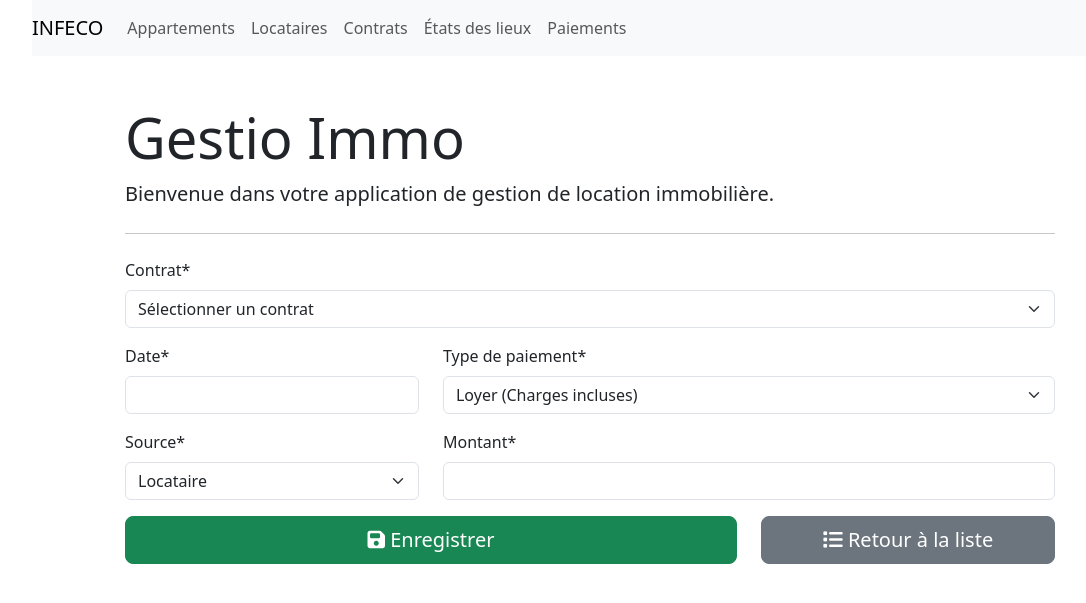
After one commit to luciepellier/app_immo, a Django app: page /payment/ in a window 1280 px wide. The commit adds this page. Shown: the top 603 px of the page, without its empty margins (50-1136 px from the left). Run offline with Django 4.2, Linux system fonts and the light colour scheme; data that the repository does not hold is empty; some libraries are stand-ins or nearby versions.

Commit message:
add, edit and delete payment, form & list

```diff
--- a/project_immo/gestion_immo/forms.py
+++ b/project_immo/gestion_immo/forms.py
@@ -1,5 +1,5 @@
 from django import forms
-from .models import Apartment, Occupant, Contract, ItemsList
+from .models import Apartment, Occupant, Contract, ItemsList, Payment
 
 class ApartmentForm(forms.ModelForm):
     class Meta:
@@ -62,3 +62,20 @@ class ItemsListForm(forms.ModelForm):
     def __init__(self, *args, **kwargs):
         super(ItemsListForm,self).__init__(*args, **kwargs)
         self.fields['contract'].empty_label = 'Sélectionner un contrat'
+
+class PaymentForm(forms.ModelForm):
+
+    class Meta:
+        model = Payment
+        fields = ('contract','date','payment_type', 'payment_source', 'price')
+        labels = {
+            'contract' : 'Contrat',
+            'date' : 'Date',
+            'payment_type' : 'Type de paiement',
+            'payment_source' : 'Source',
+            'price' : 'Montant',
+        }
+
+    def __init__(self, *args, **kwargs):
+        super(PaymentForm,self).__init__(*args, **kwargs)
+        self.fields['contract'].empty_label = 'Sélectionner un contrat'
--- a/project_immo/gestion_immo/models.py
+++ b/project_immo/gestion_immo/models.py
@@ -45,11 +45,11 @@ class Payment(models.Model):
     contract = models.ForeignKey(Contract, on_delete=models.SET_NULL, null=True)
     date = models.DateField()
     class PaymentType(models.TextChoices):
-        DEPOSIT = 'Deposit', _('Deposit payment')
-        RENT = 'Rent', _('Monthly rent payment')
-    payment_type = models.CharField(max_length=7, choices=PaymentType.choices, default=PaymentType.RENT, null=False)
+        GARANTIE = 'Dépôt de garantie', _('Dépôt de garantie')
+        LOYER = 'Loyer (Charges incluses)', _('Loyer (Charges incluses)')
+    payment_type = models.CharField(max_length=25, choices=PaymentType.choices, default=PaymentType.LOYER, null=False)
     class PaymentSource(models.TextChoices):
-        OCCUPANT = 'Occupant', _('From Occupant')
-        OTHER = 'CAF', _('From CAF')
-    payment_source = models.CharField(max_length=8, choices=PaymentSource.choices, default=PaymentSource.OCCUPANT, null=False)
+        LOCATAIRE = 'Locataire', _('Locataire')
+        AUTRE = 'CAF', _('CAF')
+    payment_source = models.CharField(max_length=25, choices=PaymentSource.choices, default=PaymentSource.LOCATAIRE, null=False)
     price = models.DecimalField(max_digits=10, decimal_places=2)
--- a/project_immo/gestion_immo/templates/apartment_management/base.html
+++ b/project_immo/gestion_immo/templates/apartment_management/base.html
@@ -29,6 +29,9 @@
                     <li class="nav-item">
                     <a class="nav-link" href="{% url 'itemslist_list' %}">États des lieux</a>
                     </li>
+                    <li class="nav-item">
+                        <a class="nav-link" href="{% url 'payment_list' %}">Paiements</a>
+                        </li>
                 </ul>
             </div>
         </nav>
--- /dev/null
+++ b/project_immo/gestion_immo/templates/payment_management/payment_form.html
@@ -0,0 +1,35 @@
+{% extends 'apartment_management/base.html' %}
+{% load crispy_forms_tags %}
+
+{% block content %}
+<form action="" method="post" autocomplete="off">
+    {% csrf_token %}
+    {{form.contract|as_crispy_field}}
+    <div class="row">
+        <div class="col-md-4">
+            {{form.date|as_crispy_field}}
+        </div>
+        <div class="col-md-8">
+            {{form.payment_type|as_crispy_field}}
+        </div>
+    </div>
+    <div class="row">
+        <div class="col-md-4">
+            {{form.payment_source|as_crispy_field}}
+        </div>
+        <div class="col-md-8">
+            {{form.price|as_crispy_field}}
+        </div>
+    </div>
+    <div class="row">
+        <div class="col-md-8 d-grid gap-2">
+            <button type="submit" class="btn btn-success btn-lg"><i class="fa-solid fa-floppy-disk"></i> </i>Enregistrer</button>
+        </div>
+        <div class="col-md-4 d-grid gap-2">
+            <a href="{% url 'payment_list' %}" class="btn btn-secondary btn-lg">
+                <i class="fas fa-list"></i> Retour à la liste
+            </a>
+        </div>
+    </div>
+</form>
+{% endblock content %}
--- a/project_immo/gestion_immo/urls.py
+++ b/project_immo/gestion_immo/urls.py
@@ -31,4 +31,9 @@ urlpatterns = [
     path('itemslist/<int:id>/', views.itemslist_form, name='itemslist_update'),
     path('itemslist/delete/<int:id>/', views.itemslist_delete, name='itemslist_delete'),
     path('itemslist/list/', views.itemslist_list, name='itemslist_list'),
+    # routes for payment
+    path('payment/', views.payment_form, name='payment_insert'),
+    path('payment/<int:id>/', views.payment_form, name='payment_update'),
+    path('payment/delete/<int:id>/', views.payment_delete, name='payment_delete'),
+    path('payment/list/', views.payment_list, name='payment_list'),
 ]
--- a/project_immo/gestion_immo/views.py
+++ b/project_immo/gestion_immo/views.py
@@ -1,6 +1,6 @@
 from django.shortcuts import render, redirect
-from .forms import ApartmentForm, OccupantForm, ContractForm, ItemsListForm
-from .models import Apartment, Occupant, Contract, ItemsList
+from .forms import ApartmentForm, OccupantForm, ContractForm, ItemsListForm, PaymentForm
+from .models import Apartment, Occupant, Contract, ItemsList, Payment
 
 # Create your views here.
 
@@ -134,10 +134,10 @@ def itemslist_form(request, id=0):
         return render(request, 'itemslist_management/itemslist_form.html', {'form':form})
     # manage post request
     else:
-        # if id is 0 a new occupant is created
+        # if id is 0 a new itemlist is created
         if id == 0:
             form = ItemsListForm(request.POST)
-        # otherwise the occupant info is updated
+        # otherwise the itemlist info is updated
         else:
             itemslist = ItemsList.objects.get(pk=id)
             form = ItemsListForm(request.POST, instance = itemslist)
@@ -151,3 +151,40 @@ def itemslist_delete(request,id):
     itemslist = ItemsList.objects.get(pk=id)
     itemslist.delete()
     return redirect('/itemslist/list')
+
+# Functions to get a list and add, edit and remove a Payment linked to a Contract
+
+def payment_list(request):
+    context = {'payment_list' : Payment.objects.all()}
+    return render(request, 'payment_management/payment_list.html', context)
+
+def payment_form(request, id=0):
+    # manage get request
+    if request.method == 'GET':
+        if id == 0:
+            form = PaymentForm()
+        else:
+            #filter by id
+            payment = Payment.objects.get(pk=id)
+            # return the form object
+            form = PaymentForm(instance = payment)
+        return render(request, 'payment_management/payment_form.html', {'form':form})
+    # manage post request
+    else:
+        # if id is 0 a new payment is created
+        if id == 0:
+            form = PaymentForm(request.POST)
+        # otherwise the payment info is updated
+        else:
+            payment = Payment.objects.get(pk=id)
+            form = PaymentForm(request.POST, instance = payment)
+        # if the validation is ok then save to db
+        if form.is_valid():
+            form.save()
+        # redirect to the list to check
+        return redirect('/payment/list')
+
+def payment_delete(request,id):
+    payment = Payment.objects.get(pk=id)
+    payment.delete()
+    return redirect('/payment/list')
```
Also changed, not shown: project_immo/gestion_immo/templates/payment_management/payment_list.html (added, +45 -0 lines), project_immo/gestion_immo/migrations/0014_alter_payment_payment_source_and_more.py (added).
